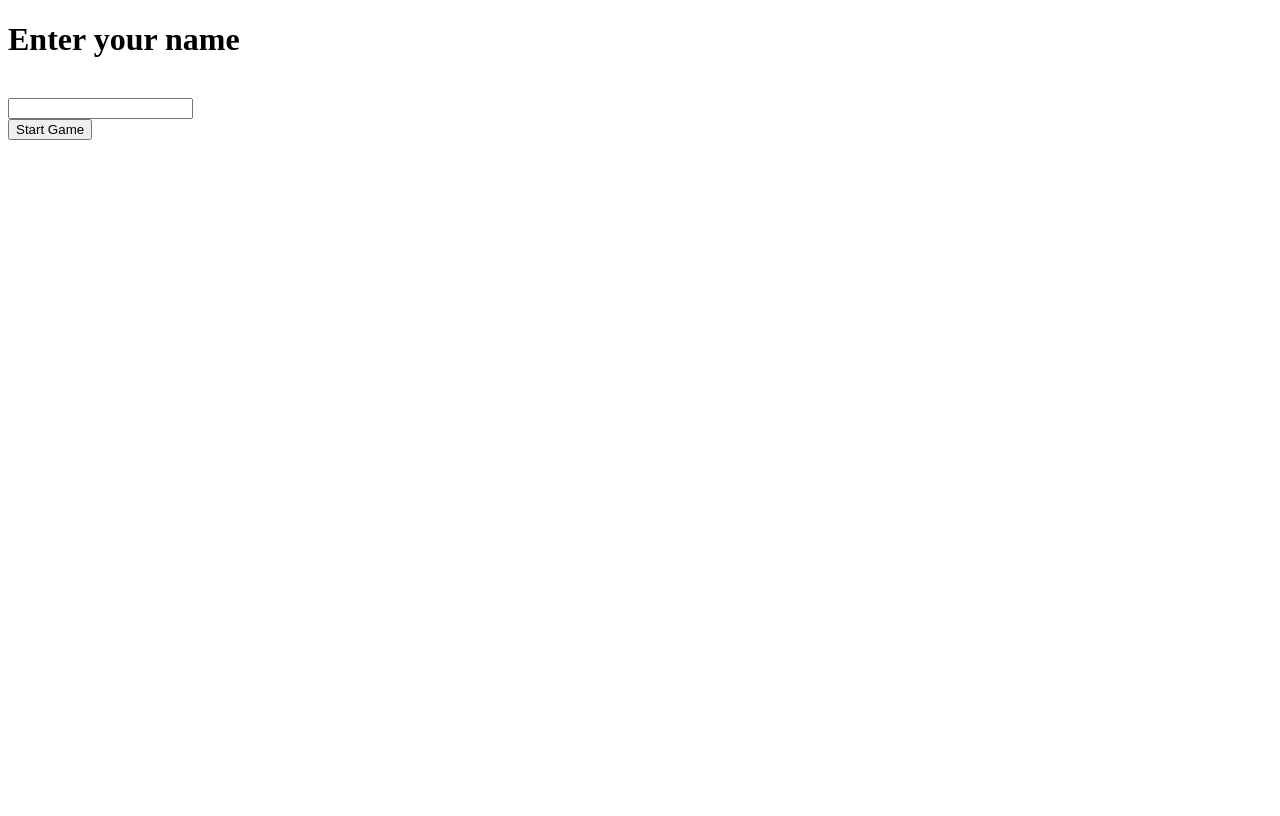
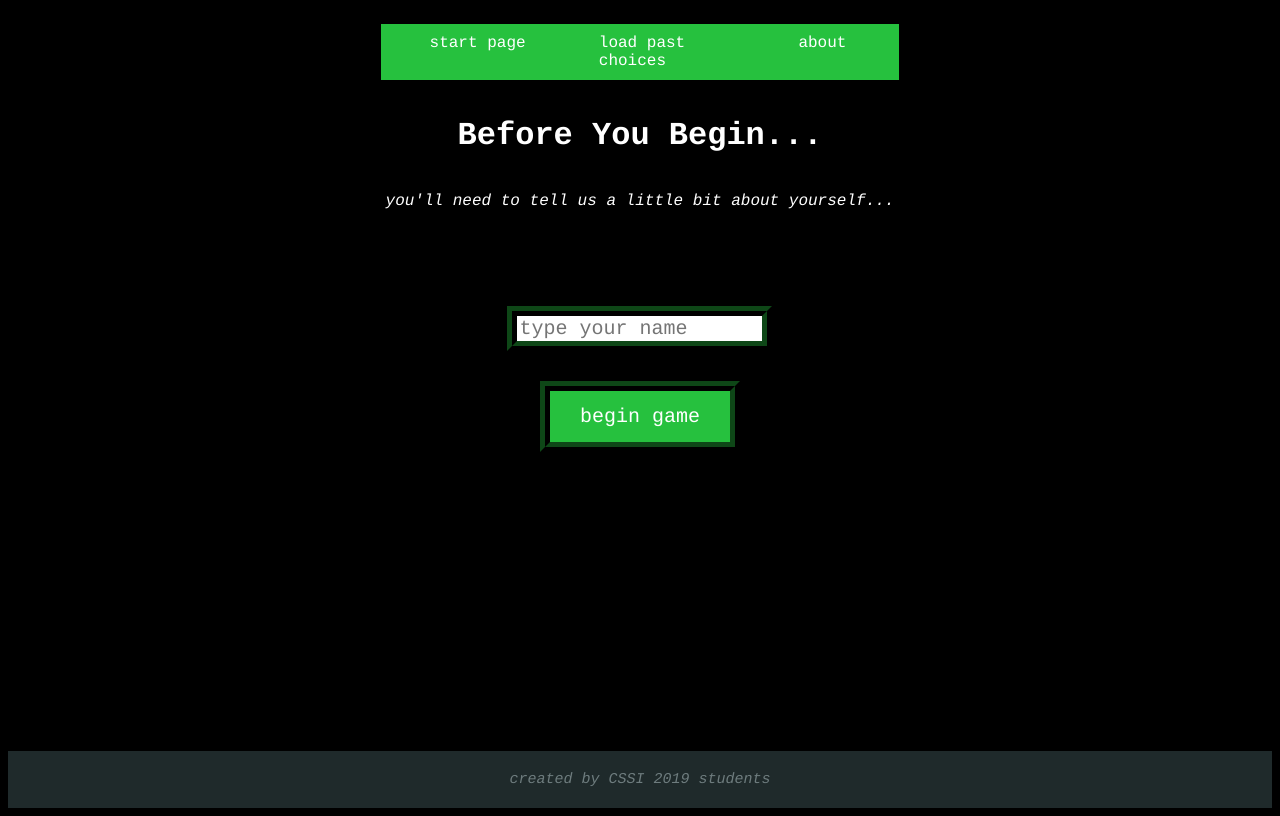
Before and after one commit to roycemoses/brb, a Python web app: template templates/createcharacter.html in a window 1280 px wide. Before the commit the page ends 140 px from the top, so only its background shows below. Run offline with Jinja, Linux system fonts and the light colour scheme; the template is opened without the code that fills it, so the values that code supplies are empty.

Commit message:
Changed CSS of startpage.html and createcharacter.html

```diff
--- a/css/style.css
+++ b/css/style.css
@@ -75,16 +67,44 @@
    border-width: 10px;
    border-color: #0E4717;
    justify-content: center;
+   width: 300px;
  }
 
- body {
+ #buttons-startpage .content-button2:hover {
+   background-color: #0E4717;
+   color: #26C13E;
+ }
+
+ #buttons-startpage .content-button3 {
+   cursor: pointer;
+   background-color: #26C13E;
+   text-align: center;
+   color: white;
+   font-family: Courier, monospace;
+   text-transform: lowercase;
+   margin: 30px;
+   padding: 14px 30px;
+   font-size: 20px;
+   border-style: ridge;
+   border-width: 10px;
+   border-color: #0E4717;
+   justify-content: center;
+   width: 300px;
+ }
+
+ #buttons-startpage .content-button3:hover {
+   background-color: #0E4717;
+   color: #26C13E;
+ }
+
+ #body-startpage {
    background-color: #000000;
    display: flex;
    min-height: 100vh;
    flex-direction: column;
  }
 
- .footer {
+ .footer-startpage {
    margin: auto -1 -1 -1;
    background-color: #1F2A2B;
    text-align: center;
@@ -95,4 +115,131 @@
    padding: 20px 50px;
  }
 
- /* #buttons content- */
+ #body-characterpage {
+   background-color: #000000;
+   display: flex;
+   min-height: 100vh;
+   flex-direction: column;
+   align-content: center;
+   justify-content: center;
+ }
+
+ #main-characterpage {
+   display: flex;
+   /* margin: auto; */
+   flex-direction: column;
+   min-height: 90vh;
+   flex: 1;
+   flex-wrap: nowrap;
+   align-items: center;
+ }
+
+#characterpage-links {
+  display: flex;
+}
+
+ #characterpage-links .nav-item {
+   width: 100%;
+   list-style: none;
+   background-color: #26C13E;
+   padding-left: 30px;
+   padding-right: 10px;
+   display: flex;
+   justify-content: center;
+ }
+
+ /* #text-characterpage nav {
+   width: 100%;
+   background-color: #26C13E;
+   padding-left: 30px;
+   padding-right: 10px;
+   display: flex;
+   justify-content: space-between;
+   align-items: center;
+   margin-left: auto;
+} */
+
+#characterpage-links .characterpage-nav-links {
+  list-style: none;
+  display: flex;
+  padding: 0;
+}
+
+ #characterpage-links .nav-item a {
+   display: inline-block;
+   padding: 10px 15px;
+   text-decoration: none;
+   color: white;
+   font-family: Courier, monospace;
+   text-align: left;
+   display: flex;
+ }
+
+ #text-characterpage {
+   display: flex;
+   flex-direction: column;
+ }
+
+ #text-characterpage h1 {
+   font-family: Courier, monospace;
+   text-align: center;
+   color: white;
+ }
+
+ #text-characterpage p {
+   font-family: Courier, monospace;
+   color: white;
+   text-align: center;
+   font-style: italic;
+ }
+
+ #buttons-characterpage {
+   display: flex;
+   text-align: center;
+   margin: 30px;
+   padding: 50px;
+   flex-wrap: wrap;
+   flex-direction: column;
+ }
+
+ #buttons-characterpage input[type = "text"] {
+   border-style: ridge;
+   border-width: 10px;
+   border-color: #0E4717;
+   background-color: white;
+   text-align: left;
+   font-family: Courier, monospace;
+   font-size: 20px;
+ }
+
+#buttons-characterpage .content-button4 {
+  cursor: pointer;
+  background-color: #26C13E;
+  text-align: center;
+  color: white;
+  font-family: Courier, monospace;
+  text-transform: lowercase;
+  margin: 30px;
+  padding: 14px 30px;
+  font-size: 20px;
+  border-style: ridge;
+  border-width: 10px;
+  border-color: #0E4717;
+  justify-content: center;
+}
+
+#buttons-characterpage .content-button4:hover {
+  background-color: #0E4717;
+  color: #26C13E;
+}
+
+.footer-characterpage {
+  margin: auto -1 -1 -1;
+  background-color: #1F2A2B;
+  text-align: center;
+  font-family: Courier, monospace;
+  font-size: 15px;
+  font-style: italic;
+  color: #6E7C7E;
+  padding: 20px 50px;
+}
--- a/templates/createcharacter.html
+++ b/templates/createcharacter.html
@@ -1,4 +1,4 @@
-<!DOCTYPE html>
+<!-- <!DOCTYPE html>
 <html>
   <head>
     <title>BRB\'s Project</title>
@@ -12,4 +12,42 @@
         <input type="submit" value="Start Game">
       </form>
   </body>
+</html> -->
+
+<!DOCTYPE html>
+<html>
+  <head>
+
+    <title>Text Video Game</title>
+    <link rel="stylesheet" href="../css/style.css">
+  </head>
+  <body id = "body-characterpage">
+    <div id = "main-characterpage">
+
+      <div id = "characterpage-links">
+        <nav class = "navbar-characterpage">
+          <ul class = "characterpage-nav-links">
+            <li class = "nav-item"><a href = "/">start page</a></li>
+            <li class = "nav-item"><a href = "/">load past choices</a></li>
+            <li class = "nav-item"><a href = "/">about</a></li>
+          </ul>
+      </nav>
+    </div>
+
+      <div id = "text-characterpage">
+        <h1>Before You Begin...</h1>
+        <p>you'll need to tell us a little bit about yourself...</p>
+
+        <div id = "buttons-characterpage">
+          <form method = post action = "/createcharacter">
+            <input type = "text" name = "user-name" placeholder = "type your name"><br>
+            <button class = "content-button4" type = "submit">begin game</button>
+        </div>
+      </div>
+
+      </div>
+      <!-- action="/answers" -->
+    <footer class = "footer-characterpage">created by CSSI 2019 students</footer>
+
+  </body>
 </html>
```
Also changed, not shown: other parts of css/style.css (+12 -20 lines), templates/startpage.html (+7 -7 lines).
